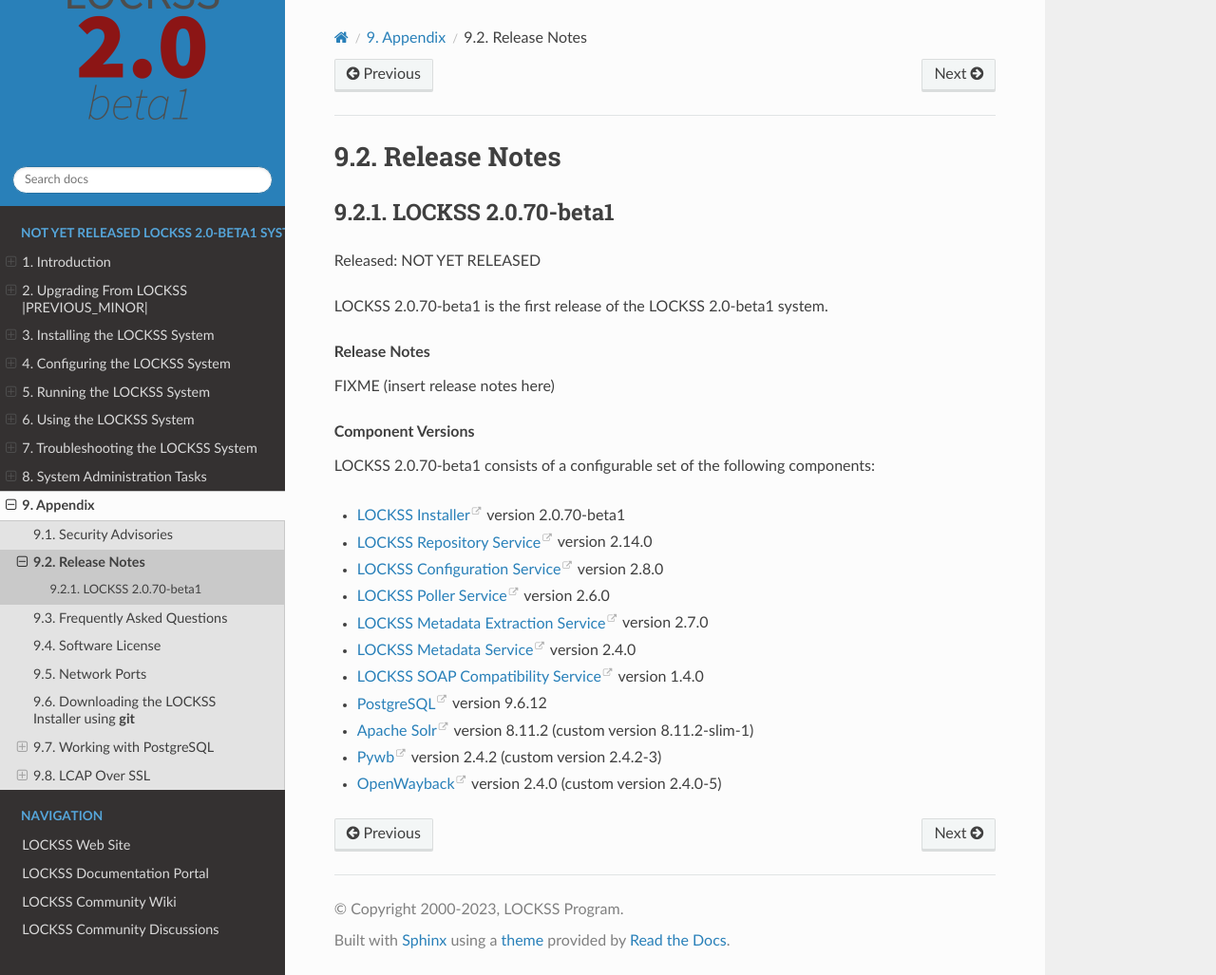
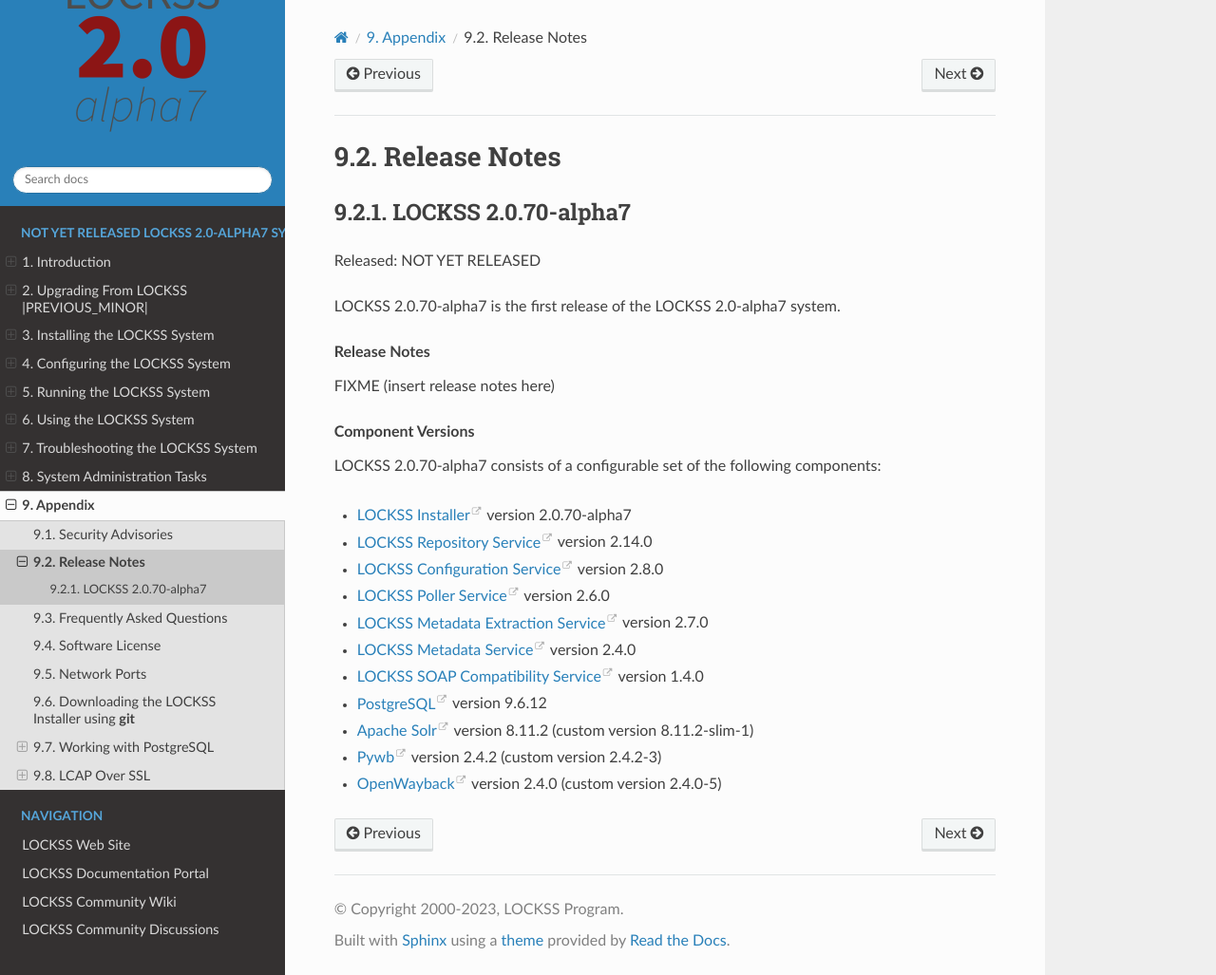
Before and after one commit to lockss/lockss-rtd-manual, a Sphinx documentation site: the page built from docs/appendix/release-notes.rst, in a window 1280 px wide and 1027 px high. Shown: the whole window at 95% size. Built offline with Sphinx 7.4.7 and the Read the Docs theme 2.0.0, drawn with Linux system fonts in a browser that asks for light colours.

Commit message:
Backtrack to alpha7.

```diff
--- a/docs/appendix/release-notes.rst
+++ b/docs/appendix/release-notes.rst
@@ -4,15 +4,15 @@ Release Notes
 
 .. _latest:
 
--------------------
-LOCKSS 2.0.70-beta1
--------------------
+--------------------
+LOCKSS 2.0.70-alpha7
+--------------------
 
 .. COMMENT RELEASEDATE
 
 Released: NOT YET RELEASED
 
-LOCKSS 2.0.70-beta1 is the first release of the LOCKSS 2.0-beta1 system.
+LOCKSS 2.0.70-alpha7 is the first release of the LOCKSS 2.0-alpha7 system.
 
 .. rubric:: Release Notes
 
@@ -20,9 +20,9 @@ FIXME (insert release notes here)
 
 .. rubric:: Component Versions
 
-LOCKSS 2.0.70-beta1 consists of a configurable set of the following components:
+LOCKSS 2.0.70-alpha7 consists of a configurable set of the following components:
 
-*  `LOCKSS Installer <https://github.com/lockss/lockss-installer>`_ version 2.0.70-beta1
+*  `LOCKSS Installer <https://github.com/lockss/lockss-installer>`_ version 2.0.70-alpha7
 
 *  `LOCKSS Repository Service <https://github.com/lockss/laaws-repository-service>`_ version 2.14.0
 
--- a/docs/conf.py
+++ b/docs/conf.py
@@ -83,8 +83,8 @@ intersphinx_mapping = {
 
 # See https://github.com/missinglinkelectronics/sphinxcontrib-globalsubs
 global_substitutions = {
-    'LATEST_MINOR': '2.0-beta1',
-    'LATEST_PATCH': '2.0.70-beta1',
+    'LATEST_MINOR': '2.0-alpha7',
+    'LATEST_PATCH': '2.0.70-alpha7',
     'PREVIOUS_MINOR': '2.0-alpha6',
     'PREVIOUS_PATCH': '2.0.61-alpha6',
     'K8S_MINOR': '1.21',
@@ -127,7 +127,7 @@ html_css_files = [
 master_doc = 'index'
 
 # See https://www.sphinx-doc.org/en/master/usage/configuration.html#confval-html_logo
-html_logo = 'images/lockss-2.0-beta1_200.png'
+html_logo = 'images/lockss-2.0-alpha7_200.png'
 
 # See https://sphinx-rtd-theme.readthedocs.io/en/stable/configuring.html
 html_theme_options = {
--- a/docs/index.rst
+++ b/docs/index.rst
@@ -11,7 +11,7 @@ NOT YET RELEASED LOCKSS |LATEST_MINOR| System Manual
 .. COMMENT RELEASEDATE (also substitution doesn't work here)
 
 .. toctree::
-   :caption: NOT YET RELEASED LOCKSS 2.0-beta1 System Manual
+   :caption: NOT YET RELEASED LOCKSS 2.0-alpha7 System Manual
    :hidden:
    :numbered:
 
--- a/docs/introduction/index.rst
+++ b/docs/introduction/index.rst
@@ -8,7 +8,7 @@ The 2.x series of the LOCKSS system stems from the LAAWS (LOCKSS Architected As
 
 .. COMMENT LATESTVERSION
 
-This version, LOCKSS 2.0-beta1, is the first "beta" release of the LOCKSS system on the road to LOCKSS 2.0.
+This version, LOCKSS 2.0-alpha7, is the seventh "alpha" release of the LOCKSS system on the road to LOCKSS 2.0.
 
 
 .. only:: html
```
Also changed, not shown: docs/images/lockss-2.0-alpha7_200.png (added), docs/images/lockss-2.0-alpha7_800.png (added).
